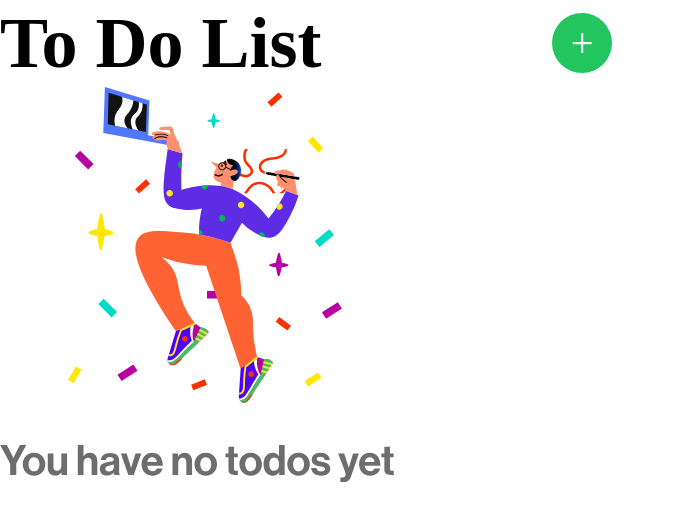
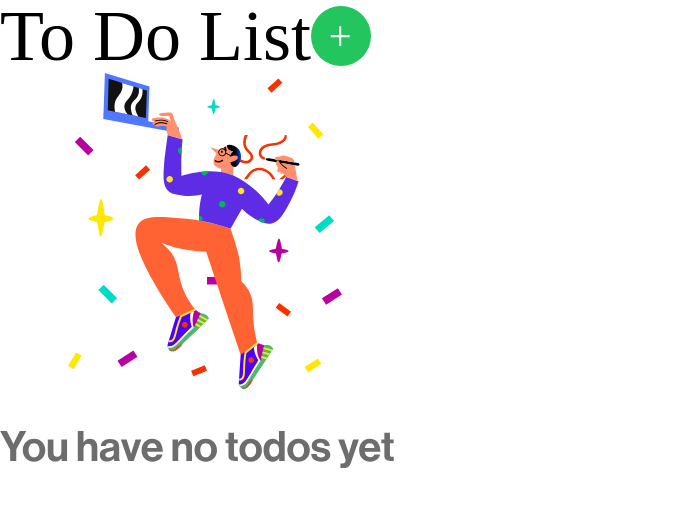
Before and after one commit to tiborFulop123/todoapp, a Vue app: page / in a window 1280 px wide. Shown: the top 520 px of the page, without its empty margins (0-674 px from the left). Built offline with nearby package versions, Linux system fonts and the light colour scheme.

Commit message:
ITL 7-10  Solved problems after pr

```diff
--- a/src/components/HeaderComponent.vue
+++ b/src/components/HeaderComponent.vue
@@ -1,56 +1,38 @@
 <template>
   <header>
-
-
     <div class="flex items-center">
-      <span class="inline-block align-middle TodoHeader">
+      <span class="inline-block align-middle  text-black text-7xl">
         To Do List
-      </span><input type="text" v-model="todoText" />
-      <button class="bg-green-500 text-white rounded-full w-[60px] h-[60px] text-3xl" @click="addToDo(todoText)">
-        <span class="flex justify-center " ><img :src=buttonIcon ></span>
-      </button>
-
+      </span>
+      <button
+      class="bg-green-500 text-white rounded-full w-[60px] h-[60px] text-3xl"
+      @click="addToDo()"
+    >
+      <span class="flex justify-center"><img :src="buttonIcon" /></span>
+    </button>
     </div>
-    <div>
-
-    </div>
-
-
   </header>
-
-
-
-
-
 </template>
 
-<script setup >
-import TodoForm from "./TodoForm.vue";
+<script setup>
 import { ref } from "vue";
-import buttonIcon from "./../assets/buttonIcon.svg"
+import buttonIcon from "./../assets/buttonIcon.svg";
 
 const todoText = ref("");
 const emit = defineEmits(["toDoAdded"]);
 
 function addToDo() {
-  emit("toDoAdded", todoText.value);
+  emit(
+    "toDoAdded",
+
+    {
+      title: "Title",
+      text: "tanulj Vue.js-t",
+      priority: "High",
+      created_at: "2023-01-30",
+      status: "Active",
+    }
+  );
   todoText.value = "";
-
 }
-
 </script>
-
-<style>
-.TodoHeader {
-
-  color: #000000;
-
-  font-family: "Neue Haas Grotesk Display Pro";
-  font-style: normal;
-  font-weight: 600;
-  font-size: 72px;
-  line-height: 86px;
-}
-
-
-</style>
--- a/src/components/HelloWorld.vue
+++ b/src/components/HelloWorld.vue
@@ -1,10 +1,9 @@
 <script setup>
-import { VueElement } from "vue";
-import TodoForm from "./TodoForm.vue";
+
 import { ref } from "vue";
 import ToDoList from "./ToDoList.vue";
 import HeaderComponent from "./HeaderComponent.vue";
-import toDoListMT from "./../assets/toDoListMT.svg"
+import toDoListMT from "./../assets/toDoListMT.svg";
 const toDos = ref([]);
 function addNewTodo(todo) {
   toDos.value.push(todo);
@@ -12,23 +11,19 @@ function addNewTodo(todo) {
 function removeToDo(index) {
   toDos.value.splice(index, 1);
 }
-function clearToDo() {
-  toDos.value = [];
-}
-
 
 </script>
 
 <template>
+  <HeaderComponent @toDoAdded="addNewTodo"></HeaderComponent>
 
-  <div>    </div>
-  <HeaderComponent @toDoAdded="addNewTodo" ></HeaderComponent>
+  <ToDoList
+    v-if="toDos?.length"
+    @toDoDeleted="removeToDo"
+    :toDos="toDos"
+  ></ToDoList>
 
-  <ToDoList v-if="toDos?.length" @toDoDeleted="removeToDo" :toDos="toDos"></ToDoList>
-
-  <div v-else >
-
-<img :src= toDoListMT>
-
-</div>
+  <div v-else>
+    <img :src="toDoListMT" />
+  </div>
 </template>
--- a/src/components/ToDoList.vue
+++ b/src/components/ToDoList.vue
@@ -1,6 +1,13 @@
 <template>
   <li v-for="(todo, index) in toDos" v-bind:key="todo.id">
-    {{ todo }}
+    <div class= "p-6 bg-gray-200 rounded-lg border-radius ">
+      <div class="color #000000">{{ todo.title  }}</div>
+<div class="color #000000">{{ todo.text }}</div>
+<div class="color #000000">{{ todo.priority }}</div>
+<div class="color #000000">  {{ todo.created_at }}</div>
+<div class="color #000000">{{ todo.status }}</div>
+    </div>
+
     <button class="border-radius: 50%;" @click="removeToDo(index)">delete</button>
   </li>
 <div>
--- a/src/components/TodoForm.vue
+++ b/src/components/TodoForm.vue
@@ -2,49 +2,28 @@
 import { ref } from "vue";
 
 const todoText = ref("");
+const emit = defineEmits(["toDoAdded,ToDoCleared"]);
+function addToDo() {
+  emit("toDoAdded", todoText.value);
+  todoText.value = "";
+}
 
-
-
-
-
-
-
-// function clearToDo() {
-//   toDos.value = [];
-// }
-
-// const todos=ref(
-
-//   {
-//     text: "tanulj Vue.js-t",
-//     priority: "High",
-//     created_at: "2023-01-30",
-//     status: "Active"
-//   },
-//   {
-//     text: "tanulj angolul",
-//     priority: "Medium",
-//     created_at: "2023-01-30",
-//     status: "Active"
-//   }
-//   ,
-//   {
-//     text: "tanulj angolul",
-//     priority: "Low",
-//     created_at: "2023-01-30",
-//     status: "Active"
-//   }
-
-// )
+function clearToDo(clear) {
+  emit("toDoCleared", clear);
+  {
+    toDos.value = [];
+  }
+}
 </script>
 
 <template>
   <div>
+    <button class="" @click="clearToDo">clear</button>
 
+    <div>
+      <input type="text" v-model="todoText" />
+      <button class="" @click="addToDo(todoText)">&#43;</button>
+    </div>
   </div>
 </template>
-<style>
-
-
-
-</style>
+<style></style>
--- a/src/style.css
+++ b/src/style.css
@@ -2,10 +2,11 @@
 @tailwind base;
 @tailwind components;
 @tailwind utilities;
-/* :root {
+:root{ font-family:Neue Haas Grotesk Display Pro }
+/* :root {f ont-family:
   font-family: Inter, Avenir, Helvetica, Arial, sans-serif;
   font-size: 16px;
-  line-height: 24px;
+  line-height: 24px;SW
   font-weight: 400;
 
   color-scheme: light dark;
```
Also changed, not shown: src/assets/toDoListEmpty.svg (deleted).
